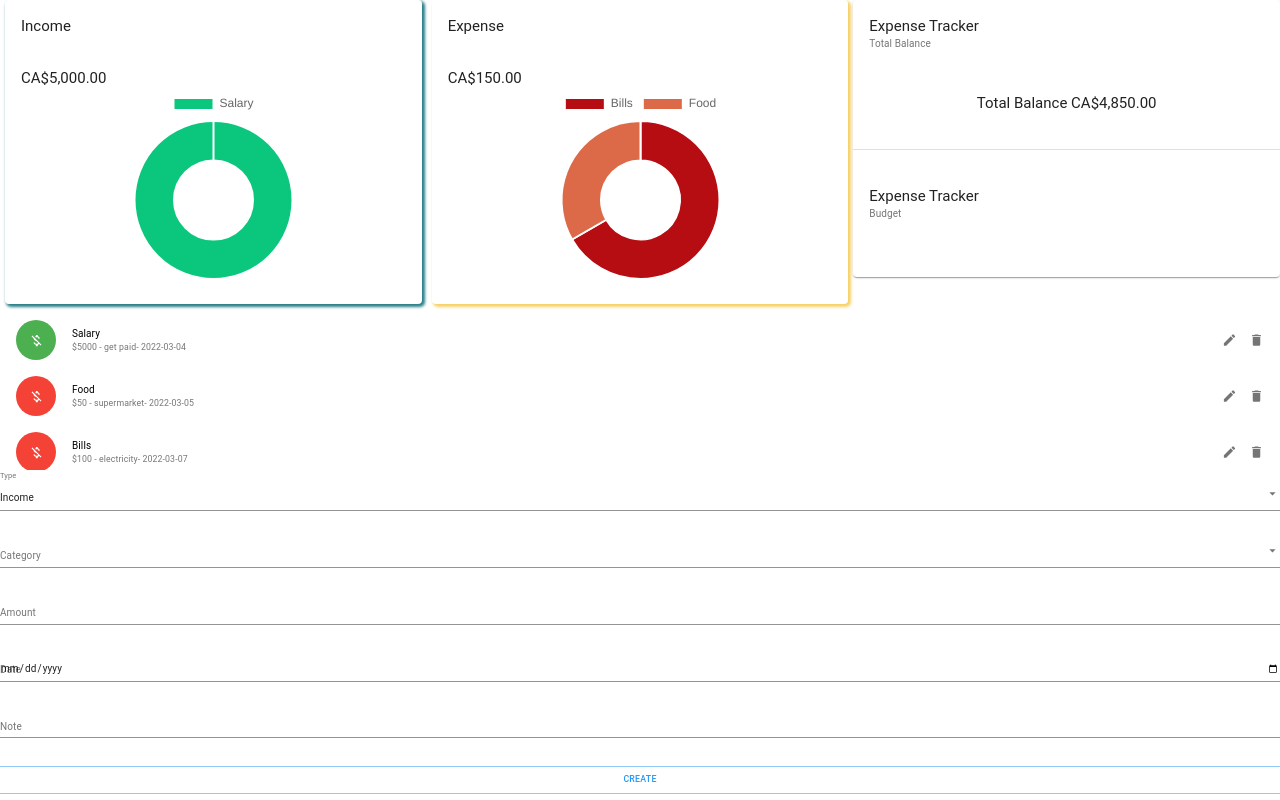
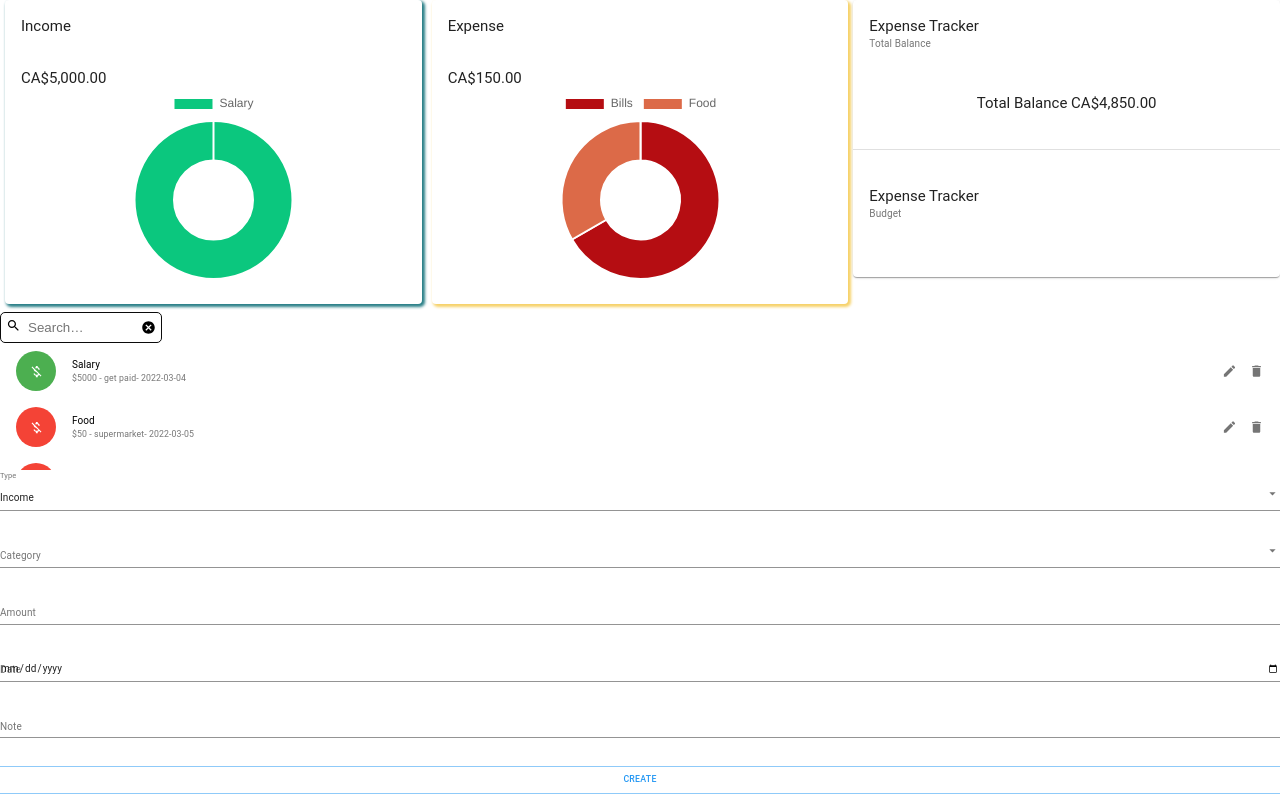
Before and after one commit to phoebehala/web5_f-tracker, a React (Create React App) app: page / in a window 1280 px wide. Built offline with nearby package versions, Linux system fonts and the light colour scheme.

Commit message:
created search feature

```diff
--- a/src/components/transactionList/TransactionList.jsx
+++ b/src/components/transactionList/TransactionList.jsx
@@ -1,20 +1,54 @@
-import React from 'react';
+import React, {useEffect, useState} from 'react';
 // contextAPI
 import { useContext } from 'react';
 import {FinanceTrackerContext} from '../../context/context'
 // materialUI components
 import { List as MUIList, ListItem, ListItemAvatar, Avatar, ListItemText, ListItemSecondaryAction, IconButton, Slide } from '@material-ui/core';
 // icons
-import { Delete, Edit, MoneyOff } from '@material-ui/icons';
+import { Cancel, Delete, Edit, MoneyOff, SearchOutlined  } from '@material-ui/icons';
 
 // styles
 import useStyles from './transactionList.styles';
+import './transactionList.css'
 
 const TransactionList = ({setIsEditMode,  setCurrentTransaction}) => {
     const classes = useStyles();
 
     const {transactions, deleteTransaction} = useContext(FinanceTrackerContext)
     //console.log(transactions);
+    //console.log(searchedTransactions);
+
+    const [displayTransactions, setDisplayTransactions] = useState(transactions)
+
+    const [query, setQuery] = useState('');
+
+    useEffect(()=>{
+        if(query.length>0){
+            const filteredTransactionsAsPerCat = transactions?.filter((transaction)=>transaction.category.toLowerCase().includes(query.toLowerCase()) )
+            const filteredTransactionsAsPerdesc = transactions?.filter((transaction)=>transaction.desc.toLowerCase().includes(query.toLowerCase()) )
+
+            console.log({filteredTransactionsAsPerCat});
+            console.log({filteredTransactionsAsPerdesc});
+            // intersection
+           const intersectionTransactions = filteredTransactionsAsPerCat.filter(n => !filteredTransactionsAsPerdesc.some(n2 => n.id == n2.id));
+            // union
+            const unionTransactions =filteredTransactionsAsPerCat.concat(filteredTransactionsAsPerdesc)
+            console.log({unionTransactions});
+            setDisplayTransactions(unionTransactions)
+        }else{
+            setDisplayTransactions(transactions)
+        }
+    },[query])
+    console.log(query);
+
+
+    const handleSearchInput = (queryInput)=>{
+        setQuery(queryInput);
+    }
+
+    const handleCancelSearch = ()=>{
+        setQuery('');
+    }
 
     const handleEditTransaction = (selectedId)=>{
         // open addTransaction(isEditMode) and pass id to it
@@ -25,10 +59,23 @@ const TransactionList = ({setIsEditMode,  setCurrentTransaction}) => {
 
     }
 
+
     return (
         <MUIList dense={false} className={classes.list}>
 
-            {transactions.map((transaction) => (
+            <div className='SearchWrapper'>
+                <div className='IconWrapper'>
+                    <SearchOutlined />
+                </div>
+                <input className='SearchInput'
+                       placeholder="Search…"
+                       value={query}
+                       onChange={(e) => handleSearchInput(e.target.value)} />
+
+                <Cancel onClick={handleCancelSearch }/>
+            </div>
+
+        {displayTransactions.map((transaction) => (
         <Slide key={transaction.id} direction="down" in mountOnEnter unmountOnExit>
             <ListItem >
                 <ListItemAvatar  >
--- /dev/null
+++ b/src/components/transactionList/transactionList.css
@@ -0,0 +1,16 @@
+.SearchWrapper{
+    display:flex ;
+    align-items:center;
+    border:1px solid var(--main-color);
+    border-radius:5px ;
+    width:150px ;
+    height:100% ;
+    padding:5px ;
+}
+.IconWrapper{
+    margin-right:5px ;
+}
+.SearchInput{
+    border:none ;
+    width: 100%;
+}
--- a/src/context/context.js
+++ b/src/context/context.js
@@ -1,5 +1,5 @@
 import React, { useReducer, createContext } from 'react';
-import transactionReducer from './transactionReducer'
+import transactionReducer from './transactionReducer';
 
 const initialState =
     JSON.parse(localStorage.getItem('transactions')) ||
@@ -29,7 +29,10 @@ export const FinanceTrackerProvider = ({children})=>{
     const editTransaction = (transaction)=>{
         dispatch({type:'EDIT_TRANSACTION', payload:transaction})
     }
+
     console.log(transactions);
+
+
 
     return(
         <FinanceTrackerContext.Provider value={{
@@ -37,7 +40,8 @@ export const FinanceTrackerProvider = ({children})=>{
             balance:balance,
             deleteTransaction:deleteTransaction,
             addTransaction:addTransaction,
-            editTransaction:editTransaction
+            editTransaction:editTransaction.apply,
+
         }}>
             {children}
         </FinanceTrackerContext.Provider>
--- a/src/context/transactionReducer.js
+++ b/src/context/transactionReducer.js
@@ -35,6 +35,8 @@ const transactionReducer = (state, action)=>{
 
             return newTransactions
 
+
+
         default:
             return state;
     }
```
Also changed, not shown: src/index.js (+5 -3 lines). Lines whose indentation alone changed are shown as unchanged.
